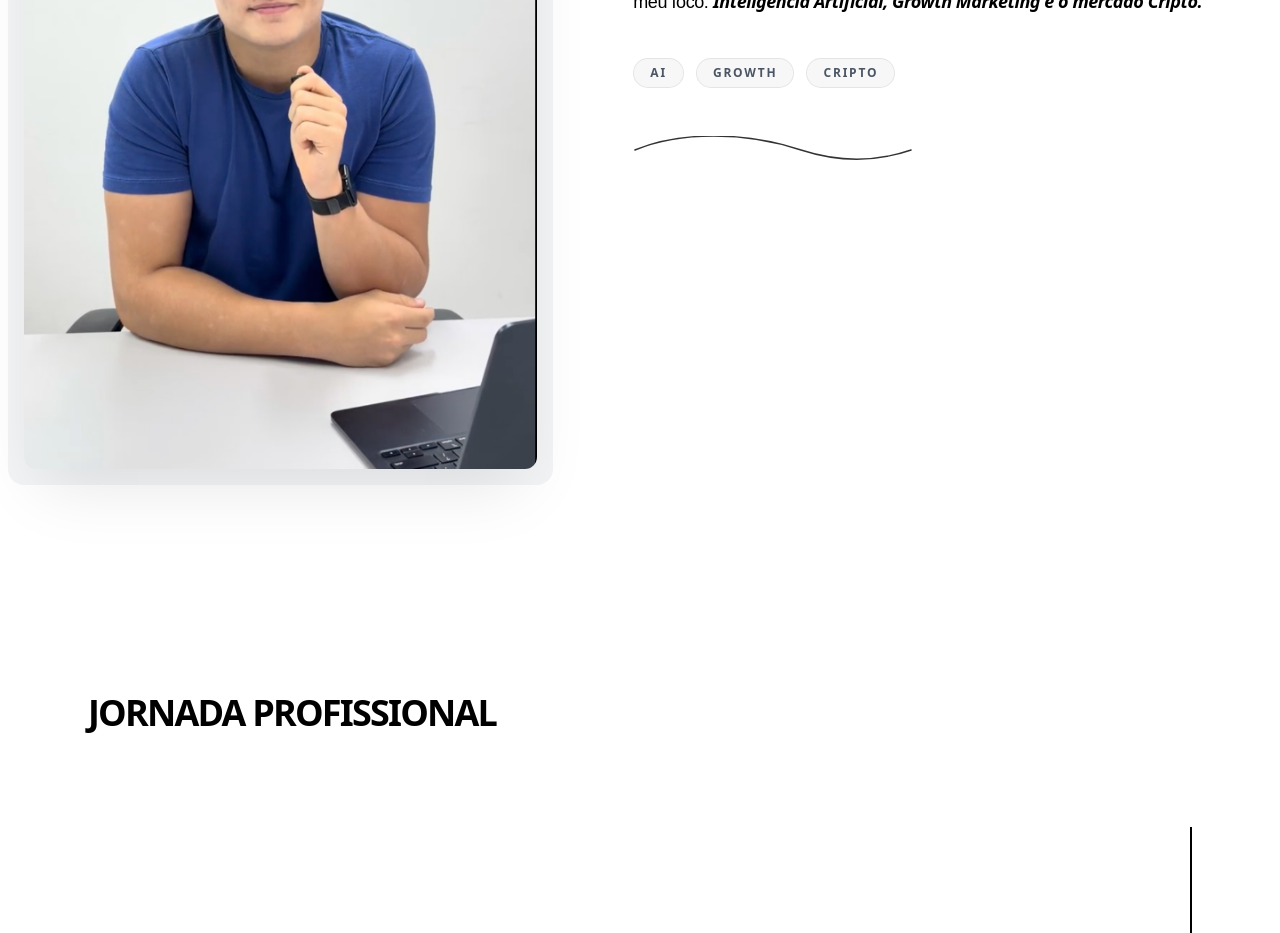
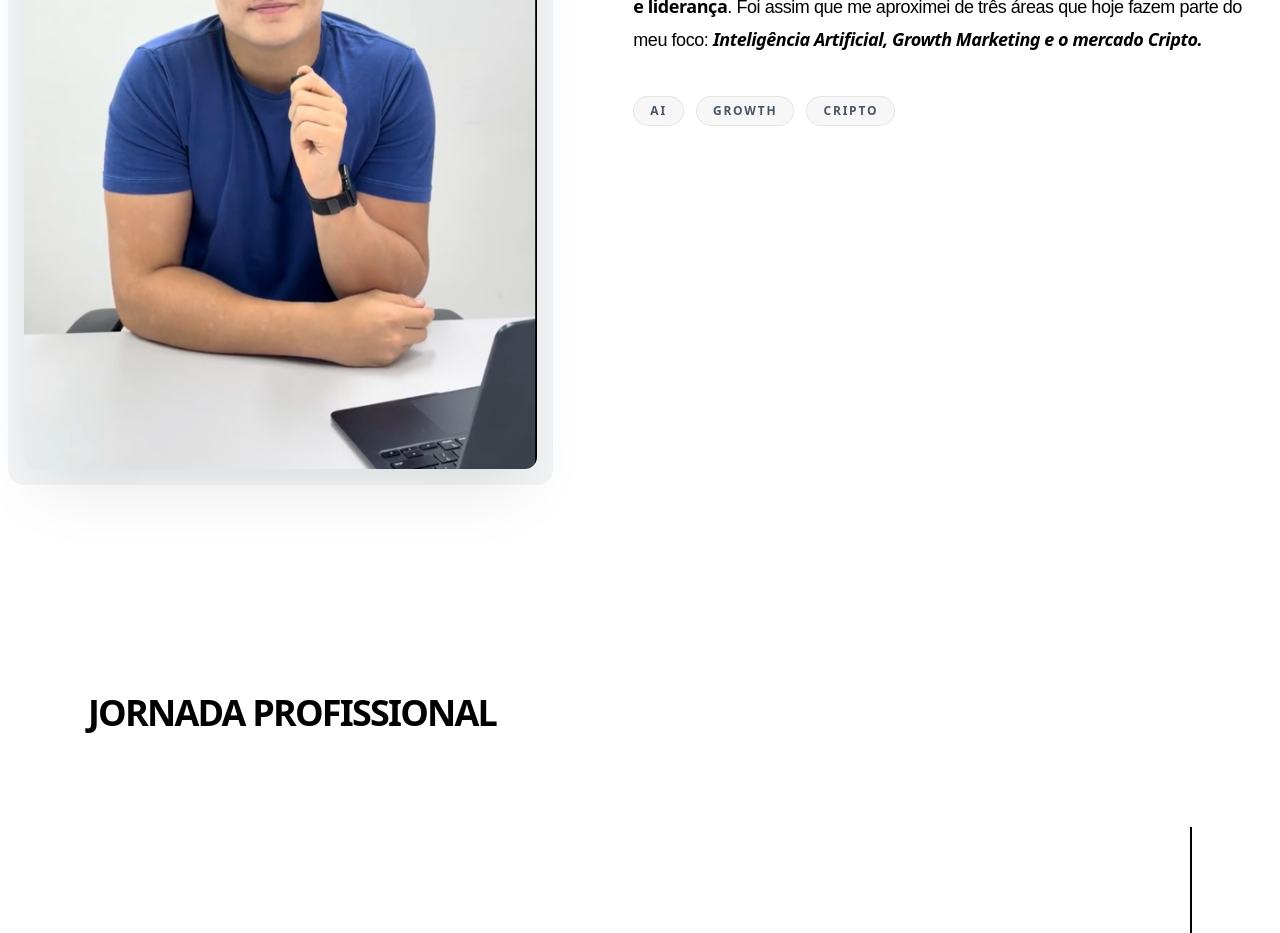
Before and after one commit to jgdosantos/personal, a React (Vite) app: page / in a window 1280 px wide. Shown: the part 1160-2093 px from the top of the page. Built offline with nearby package versions, Linux system fonts and the light colour scheme.

Commit message:
Revert wavy SVG decoration

```diff
--- a/src/App.jsx
+++ b/src/App.jsx
@@ -354,19 +354,6 @@ const App = () => {
                     </span>
                   ))}
                 </div>
-
-                {/* Wavy Line Decoration */}
-                <div className="mt-10 md:mt-12 w-full max-w-[180px] md:max-w-[280px] opacity-80">
-                  <svg viewBox="0 0 300 30" fill="none" xmlns="http://www.w3.org/2000/svg" className="w-full h-auto">
-                    <path
-                      d="M2 15C50 -5 120 -5 180 15C220 28 260 28 298 15"
-                      stroke="black"
-                      strokeWidth="1.5"
-                      strokeLinecap="round"
-                      strokeLinejoin="round"
-                    />
-                  </svg>
-                </div>
               </AnimatedSection>
             </div>
           </div>
```
